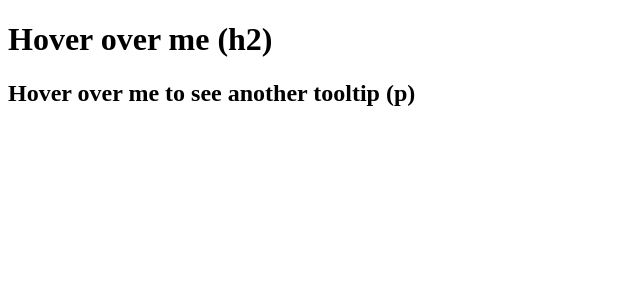
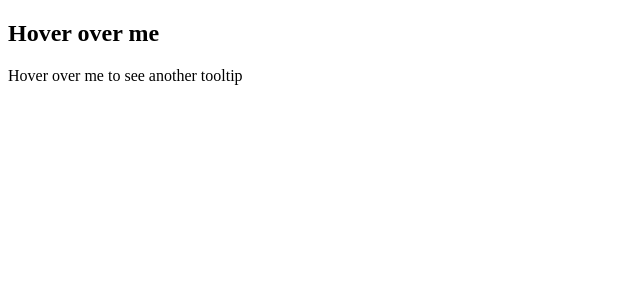
Before and after one commit to acciojob/react-composition-3-Pr75502, a React app: page / in a window 1280 px wide. Shown: the top 300 px of the page, without its empty margins (0-640 px from the left). Built offline with nearby package versions, Linux system fonts and the light colour scheme.

Commit message:
commit 3

```diff
--- a/src/components/App.js
+++ b/src/components/App.js
@@ -8,12 +8,12 @@
   return (
     <div>
       <ToolTip text="This is a tooltip">
-        <h1>Hover over me (h2)</h1>
+        <h2>Hover over me</h2>
 
       </ToolTip>
 
       <ToolTip text="This is another tooltip">
-      <h2>Hover over me to see another tooltip (p)</h2>
+      <p>Hover over me to see another tooltip</p>
       </ToolTip>
     </div>
   )
```
